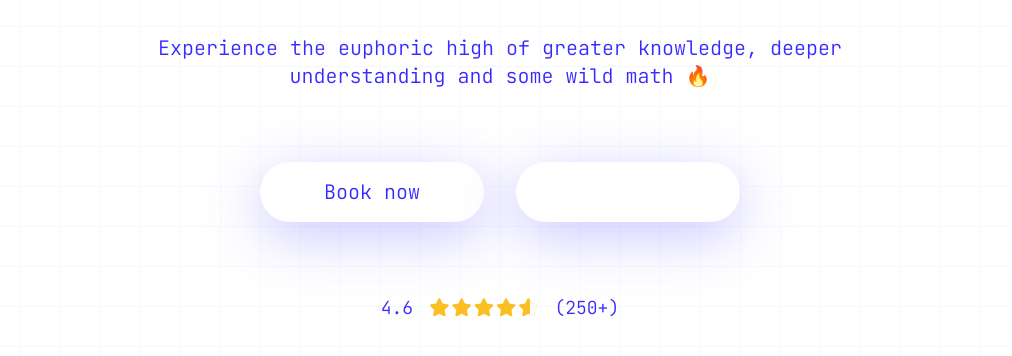
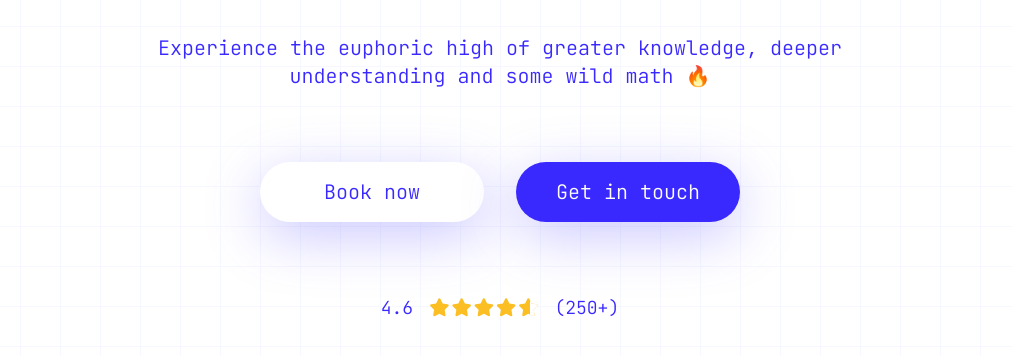
Before and after one commit to jamezmca/crystal-maths, a website built with Vite: page index.html in a window 1280 px wide. Shown: the part 334-690 px from the top of the page, without its empty margins (140-1152 px from the left). Built offline with nearby package versions, Linux system fonts and the light colour scheme.

Commit message:
Update index.html

```diff
--- a/index.html
+++ b/index.html
@@ -84,7 +84,7 @@
           <p class=" text-base sm:text-lg md:text-xl">Book now</p>
         </button>
         <button
-          class=" px-6 lightShadow py-3 sm:px-10 sm:py-4 bg-[#3929ff] cursor-pointer rounded-full bg-white blueShadow font-medium ">
+          class=" px-6 lightShadow py-3 sm:px-10 sm:py-4 bg-[#3929ff] cursor-pointer rounded-full blueShadow font-medium ">
           <p class="text-white text-base sm:text-lg md:text-xl">Get in touch</p>
         </button>
       </div>
```
